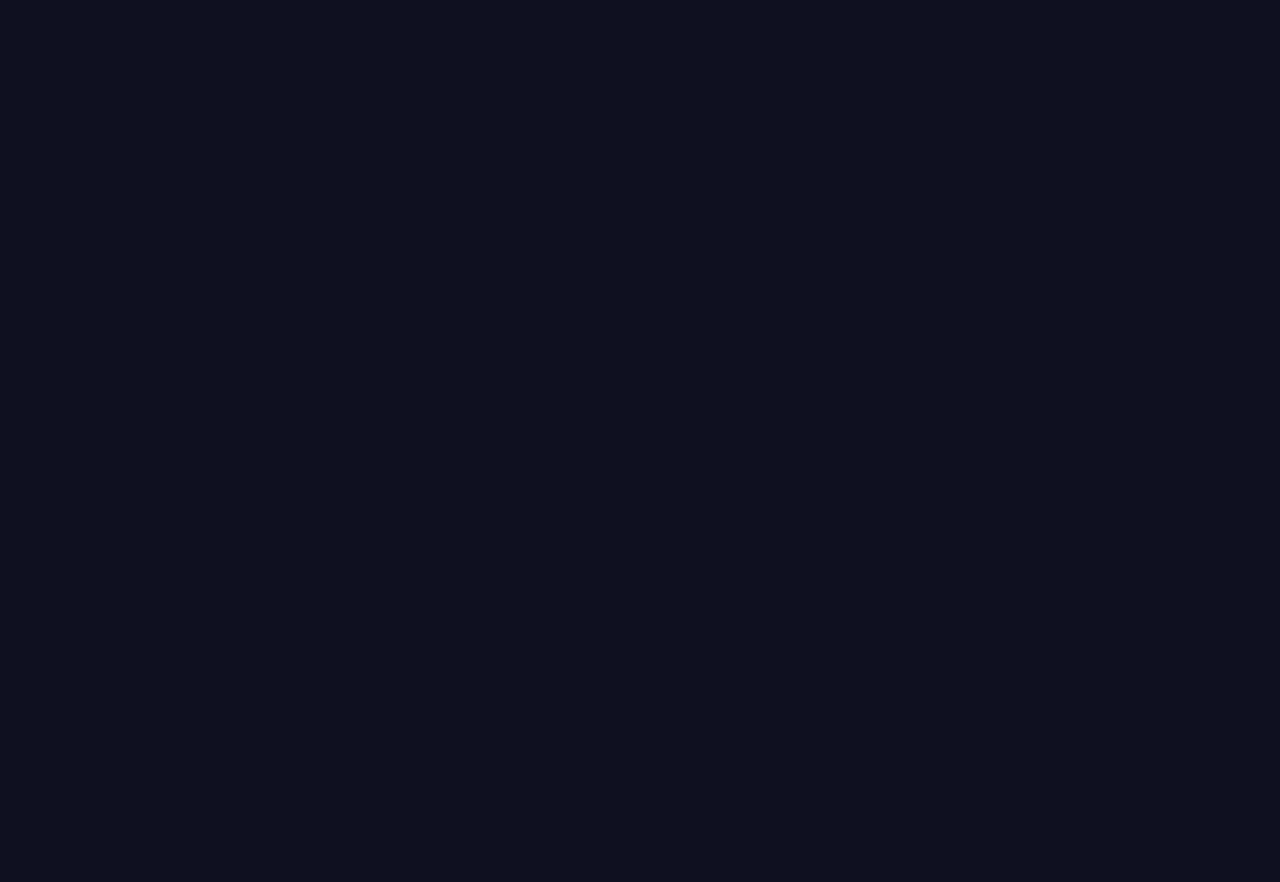
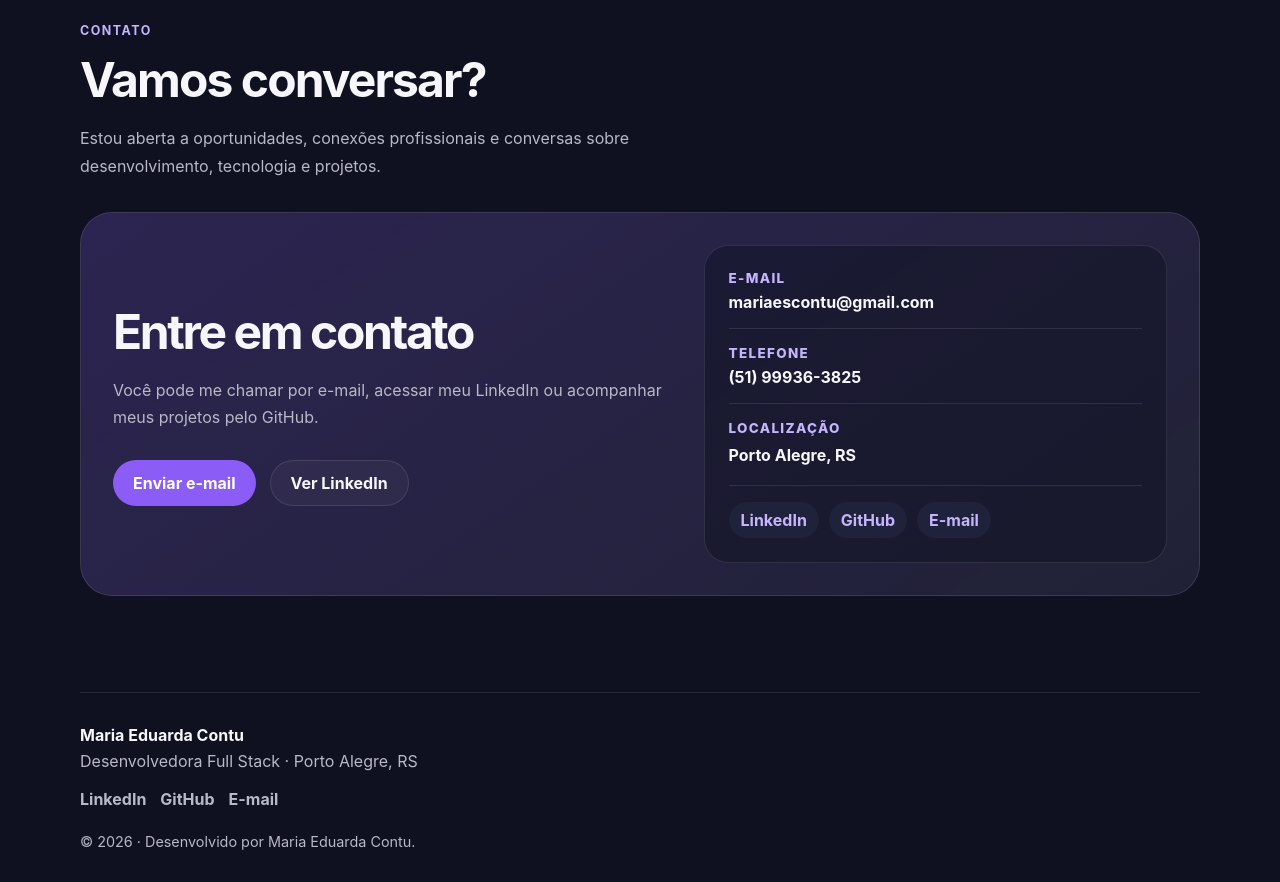
Before and after one commit to MariaContu/MariaContu.github.io, an Angular app: page / in a window 1280 px wide. Shown: the part 6140-7022 px from the top of the page. Before the commit the page ends 6172 px from the top, so only its background shows below. Built offline with nearby package versions, Linux system fonts and the light colour scheme.

Commit message:
feat: add contact section and footer links

```diff
--- a/src/app/app.html
+++ b/src/app/app.html
@@ -6,6 +6,7 @@
   <app-experience></app-experience>
   <app-projects></app-projects>
   <app-skills-education></app-skills-education>
+  <app-contact></app-contact>
 </main>
 
 <app-footer></app-footer>
--- a/src/app/app.ts
+++ b/src/app/app.ts
@@ -6,10 +6,11 @@ import { About } from './components/about/about';
 import { Experience } from './components/experience/experience';
 import { Projects } from './components/projects/projects';
 import { SkillsEducation } from './components/skills-education/skills-education';
+import { Contact } from './components/contact/contact';
 
 @Component({
   selector: 'app-root',
-  imports: [Footer, Header, Hero, About, Experience, Projects, SkillsEducation],
+  imports: [Footer, Header, Hero, About, Experience, Projects, SkillsEducation, Contact],
   templateUrl: './app.html',
   styleUrl: './app.css',
 })
--- /dev/null
+++ b/src/app/components/contact/contact.css
@@ -0,0 +1,151 @@
+.section {
+  width: min(1120px, calc(100% - 32px));
+  margin: 0 auto;
+  padding: 96px 0;
+}
+
+.contact-card {
+  display: grid;
+  grid-template-columns: 1.1fr 0.9fr;
+  gap: 24px;
+  padding: 32px;
+  border: 1px solid var(--border);
+  border-radius: 32px;
+  background:
+    linear-gradient(145deg, rgba(139, 92, 246, 0.18), rgba(255, 255, 255, 0.04)),
+    var(--surface);
+}
+
+.contact-main {
+  display: flex;
+  flex-direction: column;
+  justify-content: center;
+}
+
+h3 {
+  margin: 0 0 16px;
+  font-size: clamp(1.8rem, 4vw, 3rem);
+  letter-spacing: -0.05em;
+}
+
+p {
+  margin: 0;
+  color: var(--muted);
+  line-height: 1.7;
+}
+
+.contact-main p {
+  max-width: 560px;
+}
+
+.contact-actions {
+  display: flex;
+  gap: 14px;
+  flex-wrap: wrap;
+  margin-top: 28px;
+}
+
+.button {
+  display: inline-flex;
+  align-items: center;
+  justify-content: center;
+  min-height: 46px;
+  padding: 0 20px;
+  border-radius: 999px;
+  font-weight: 700;
+  transition:
+    transform 0.2s ease,
+    border-color 0.2s ease,
+    background 0.2s ease;
+}
+
+.button:hover {
+  transform: translateY(-2px);
+}
+
+.primary {
+  background: var(--primary);
+  color: white;
+}
+
+.secondary {
+  border: 1px solid var(--border);
+  color: var(--text);
+  background: rgba(255, 255, 255, 0.04);
+}
+
+.secondary:hover {
+  border-color: rgba(255, 255, 255, 0.24);
+}
+
+.contact-info {
+  display: grid;
+  gap: 16px;
+  padding: 24px;
+  border: 1px solid var(--border);
+  border-radius: 24px;
+  background: rgba(15, 16, 32, 0.45);
+}
+
+.info-item {
+  display: grid;
+  gap: 6px;
+  padding-bottom: 16px;
+  border-bottom: 1px solid var(--border);
+}
+
+.info-item span {
+  color: var(--primary-soft);
+  font-weight: 800;
+  font-size: 0.84rem;
+  text-transform: uppercase;
+  letter-spacing: 0.1em;
+}
+
+.info-item a,
+.info-item p {
+  color: var(--text);
+  font-weight: 700;
+}
+
+.info-item a:hover {
+  color: var(--primary-soft);
+}
+
+.social-links {
+  display: flex;
+  flex-wrap: wrap;
+  gap: 10px;
+}
+
+.social-links a {
+  padding: 8px 12px;
+  border-radius: 999px;
+  background: var(--surface-soft);
+  color: var(--primary-soft);
+  font-weight: 700;
+  transition:
+    transform 0.2s ease,
+    background 0.2s ease;
+}
+
+.social-links a:hover {
+  transform: translateY(-2px);
+  background: rgba(139, 92, 246, 0.22);
+}
+
+@media (max-width: 860px) {
+  .contact-card {
+    grid-template-columns: 1fr;
+  }
+}
+
+@media (max-width: 560px) {
+  .contact-card {
+    padding: 24px;
+  }
+
+  .contact-info {
+    padding: 20px;
+  }
+}
--- /dev/null
+++ b/src/app/components/contact/contact.html
@@ -0,0 +1,56 @@
+<section id="contact" class="section contact">
+  <app-section-title
+    [eyebrow]="contact.eyebrow"
+    [title]="contact.title"
+    [description]="contact.description"
+  ></app-section-title>
+
+  <div class="contact-card">
+    <div class="contact-main">
+      <h3>Entre em contato</h3>
+
+      <p>
+        Você pode me chamar por e-mail, acessar meu LinkedIn ou acompanhar meus projetos pelo
+        GitHub.
+      </p>
+
+      <div class="contact-actions">
+        <a class="button primary" [href]="'mailto:' + contact.email"> Enviar e-mail </a>
+
+        <a
+          class="button secondary"
+          href="https://www.linkedin.com/in/mecontudo/"
+          target="_blank"
+          rel="noopener noreferrer"
+        >
+          Ver LinkedIn
+        </a>
+      </div>
+    </div>
+
+    <div class="contact-info">
+      <div class="info-item">
+        <span>E-mail</span>
+        <a [href]="'mailto:' + contact.email">{{ contact.email }}</a>
+      </div>
+
+      <div class="info-item">
+        <span>Telefone</span>
+        <a [href]="'tel:' + contact.phoneHref">{{ contact.phone }}</a>
+      </div>
+
+      <div class="info-item">
+        <span>Localização</span>
+        <p>{{ contact.location }}</p>
+      </div>
+
+      <div class="social-links">
+        @for (link of contact.links; track link.label) {
+          <a [href]="link.url" target="_blank" rel="noopener noreferrer">
+            {{ link.label }}
+          </a>
+        }
+      </div>
+    </div>
+  </div>
+</section>
--- /dev/null
+++ b/src/app/components/contact/contact.ts
@@ -0,0 +1,13 @@
+import { Component } from '@angular/core';
+import { SectionTitle } from '../section-title/section-title';
+import contact from '../../data/contact.json';
+
+@Component({
+  selector: 'app-contact',
+  imports: [SectionTitle],
+  templateUrl: './contact.html',
+  styleUrl: './contact.css',
+})
+export class Contact {
+  contact = contact;
+}
--- a/src/app/components/footer/footer.css
+++ b/src/app/components/footer/footer.css
@@ -4,4 +4,34 @@
   padding: 32px 0;
   color: var(--muted);
   border-top: 1px solid var(--border);
+  display: grid;
+  gap: 18px;
 }
+
+.footer strong {
+  color: var(--text);
+}
+
+.footer p {
+  margin: 6px 0 0;
+}
+
+.footer-links {
+  display: flex;
+  gap: 14px;
+  flex-wrap: wrap;
+}
+
+.footer-links a {
+  color: var(--muted);
+  font-weight: 700;
+  transition: color 0.2s ease;
+}
+
+.footer-links a:hover {
+  color: var(--primary-soft);
+}
+
+.copyright {
+  font-size: 0.9rem;
+}
--- a/src/app/components/footer/footer.html
+++ b/src/app/components/footer/footer.html
@@ -1,3 +1,16 @@
 <footer class="footer">
-  <p>Desenvolvido por Maria Eduarda Contu.</p>
+  <div>
+    <strong>Maria Eduarda Contu</strong>
+    <p>Desenvolvedora Full Stack · Porto Alegre, RS</p>
+  </div>
+
+  <nav class="footer-links" aria-label="Links do rodapé">
+    @for (link of contact.links; track link.label) {
+      <a [href]="link.url" target="_blank" rel="noopener noreferrer">
+        {{ link.label }}
+      </a>
+    }
+  </nav>
+
+  <p class="copyright">© {{ currentYear }} · Desenvolvido por Maria Eduarda Contu.</p>
 </footer>
--- a/src/app/components/footer/footer.ts
+++ b/src/app/components/footer/footer.ts
@@ -1,4 +1,5 @@
 import { Component } from '@angular/core';
+import contact from '../../data/contact.json';
 
 @Component({
   selector: 'app-footer',
@@ -7,5 +8,6 @@ import { Component } from '@angular/core';
   styleUrl: './footer.css',
 })
 export class Footer {
-
+  contact = contact;
+  currentYear = new Date().getFullYear();
 }
--- a/src/app/data/contact.json
+++ b/src/app/data/contact.json
@@ -0,0 +1,23 @@
+{
+  "eyebrow": "Contato",
+  "title": "Vamos conversar?",
+  "description": "Estou aberta a oportunidades, conexões profissionais e conversas sobre desenvolvimento, tecnologia e projetos.",
+  "email": "mariaescontu@gmail.com",
+  "phone": "(51) 99936-3825",
+  "phoneHref": "+5551999363825",
+  "location": "Porto Alegre, RS",
+  "links": [
+    {
+      "label": "LinkedIn",
+      "url": "https://www.linkedin.com/in/mecontudo/"
+    },
+    {
+      "label": "GitHub",
+      "url": "https://github.com/MariaContu"
+    },
+    {
+      "label": "E-mail",
+      "url": "mailto:mariaescontu@gmail.com"
+    }
+  ]
+}
```
Also changed, not shown: src/app/data/skills.json (deleted), 1 other file (tests, documents, lock files or other folders).
